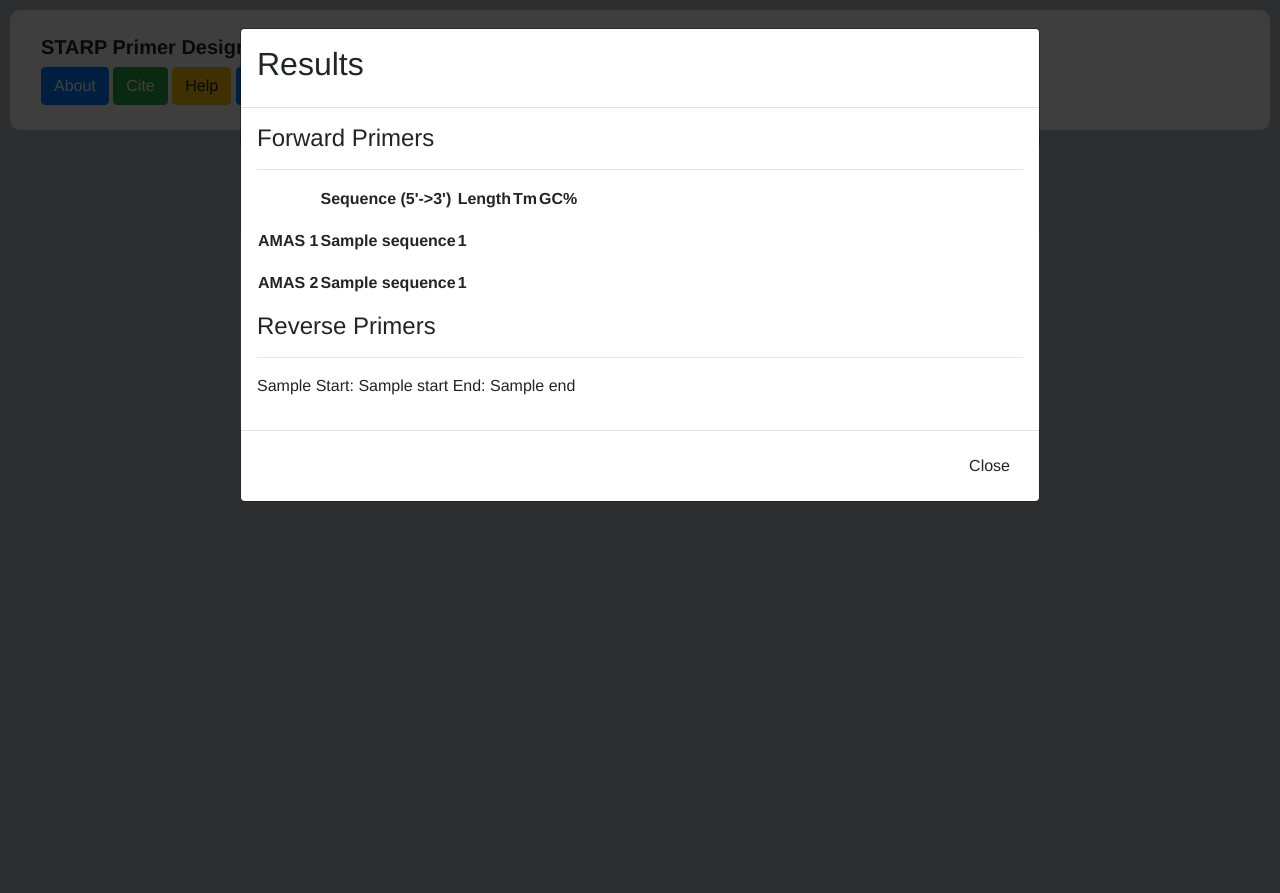
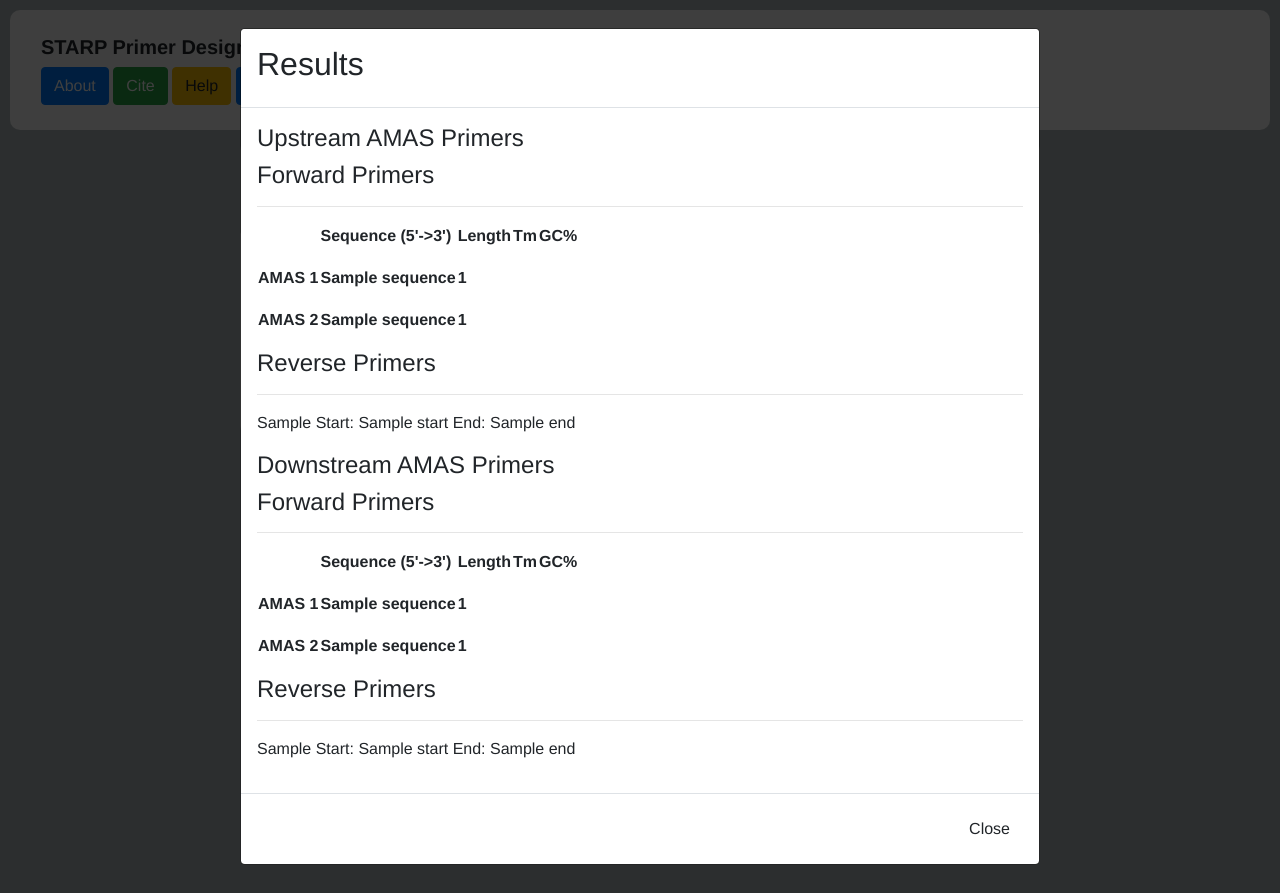
Before and after one commit to kalebburnham/USDAARS-primerlibweb, a Flask app: template templates/starp.html in a window 1280 px wide. Run offline with Flask 2, Linux system fonts and the light colour scheme; the template is opened without the code that fills it: values that come from a table or form of the project are taken from there, most other values are stand-ins (such as "Sample title", 1, 10 or a date in 2020); lists and menus that the app fills with data are empty; some libraries are stand-ins or nearby versions.

Commit message:
Updated data output modal to include upstream and downstream primers.

```diff
--- a/templates/starp.html
+++ b/templates/starp.html
@@ -95,6 +95,7 @@
                     </div>
 
                     <div class="modal-body">
+                        <h4>Upstream AMAS Primers</h4>
                         <h4>Forward Primers</h4>
                         <hr>
                         <table>
@@ -107,20 +108,50 @@
                             </tr>
                             <tr>
                                 <th><p>AMAS 1</p></th>
-                                <th><p>{{ starp.amas[0].sequence }}</p></th>
-                                <th><p>{{ starp.amas[0].__len__() }}</p></th>
+                                <th><p>{{ starp.upstream.amas[0].sequence }}</p></th>
+                                <th><p>{{ starp.upstream.amas[0].__len__() }}</p></th>
                             </tr>
                             <tr>
                                 <th><p>AMAS 2</p></th>
-                                <th><p>{{ starp.amas[1].sequence }}</p></th>
-                                <th><p>{{ starp.amas[1].__len__() }}</p></th>
+                                <th><p>{{ starp.upstream.amas[1].sequence }}</p></th>
+                                <th><p>{{ starp.upstream.amas[1].__len__() }}</p></th>
                             </tr>
 
                         </table>
 
                         <h4>Reverse Primers</h4>
                         <hr>
-                        {% for primer in starp.reverse_primers %}
+                        {% for primer in starp.upstream.rprimers %}
+                            <p>{{ primer.rev_comp() }} Start: {{ primer.start }} End: {{ primer.end }}</p>
+                        {% endfor %}
+
+                        <h4>Downstream AMAS Primers</h4>
+                        <h4>Forward Primers</h4>
+                        <hr>
+                        <table>
+                            <tr>
+                                <th></th>
+                                <th><p>Sequence (5'->3')</p></th>
+                                <th><p>Length</p></th>
+                                <th><p>Tm</p></th>
+                                <th><p>GC%</p></th>
+                            </tr>
+                            <tr>
+                                <th><p>AMAS 1</p></th>
+                                <th><p>{{ starp.downstream.amas[0].sequence }}</p></th>
+                                <th><p>{{ starp.downstream.amas[0].__len__() }}</p></th>
+                            </tr>
+                            <tr>
+                                <th><p>AMAS 2</p></th>
+                                <th><p>{{ starp.downstream.amas[1].sequence }}</p></th>
+                                <th><p>{{ starp.downstream.amas[1].__len__() }}</p></th>
+                            </tr>
+
+                        </table>
+
+                        <h4>Reverse Primers</h4>
+                        <hr>
+                        {% for primer in starp.downstream.rprimers %}
                             <p>{{ primer.rev_comp() }} Start: {{ primer.start }} End: {{ primer.end }}</p>
                         {% endfor %}
                     </div>
```
